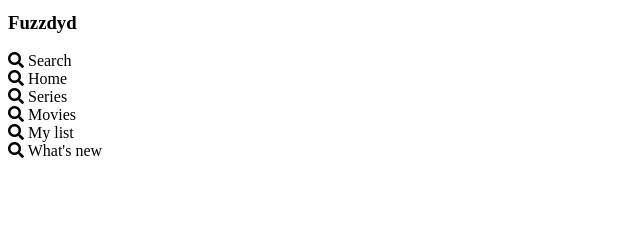
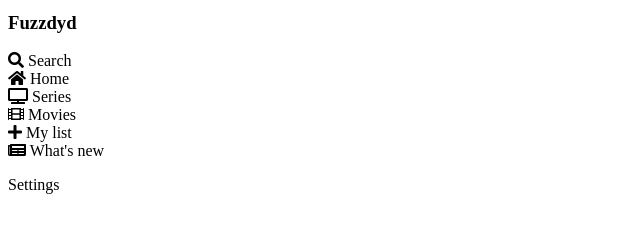
Before and after one commit to PetterFogel/Javascript-school-exercises, a plain HTML site: page index.html in a window 1280 px wide. Shown: the part 219-452 px from the top of the page, without its empty margins (0-640 px from the left). Drawn offline with Linux system fonts and the light colour scheme.

Commit message:
Added content to index

```diff
--- a/index.html
+++ b/index.html
@@ -24,25 +24,28 @@
                     <span class="link-title">Search</span>
                 </div>
                 <div class="links">
-                    <i class="fas fa-search"></i>
+                    <i class="fas fa-home"></i>
                     <span class="link-title">Home</span>
                 </div>
                 <div class="links">
-                    <i class="fas fa-search"></i>
+                    <i class="fas fa-tv"></i>
                     <span class="link-title">Series</span>
                 </div>
                 <div class="links">
-                    <i class="fas fa-search"></i>
+                    <i class="fas fa-film"></i>
                     <span class="link-title">Movies</span>
                 </div>
                 <div class="links">
-                    <i class="fas fa-search"></i>
+                    <i class="fas fa-plus"></i>
                     <span class="link-title">My list</span>
                 </div>
                 <div class="links">
-                    <i class="fas fa-search"></i>
+                    <i class="fas fa-newspaper"></i>
                     <span class="link-title">What's new</span>
                 </div>
+            </div>
+            <div class="settings">
+                <p>Settings</p>
             </div>
         </div>
     </header>
```
